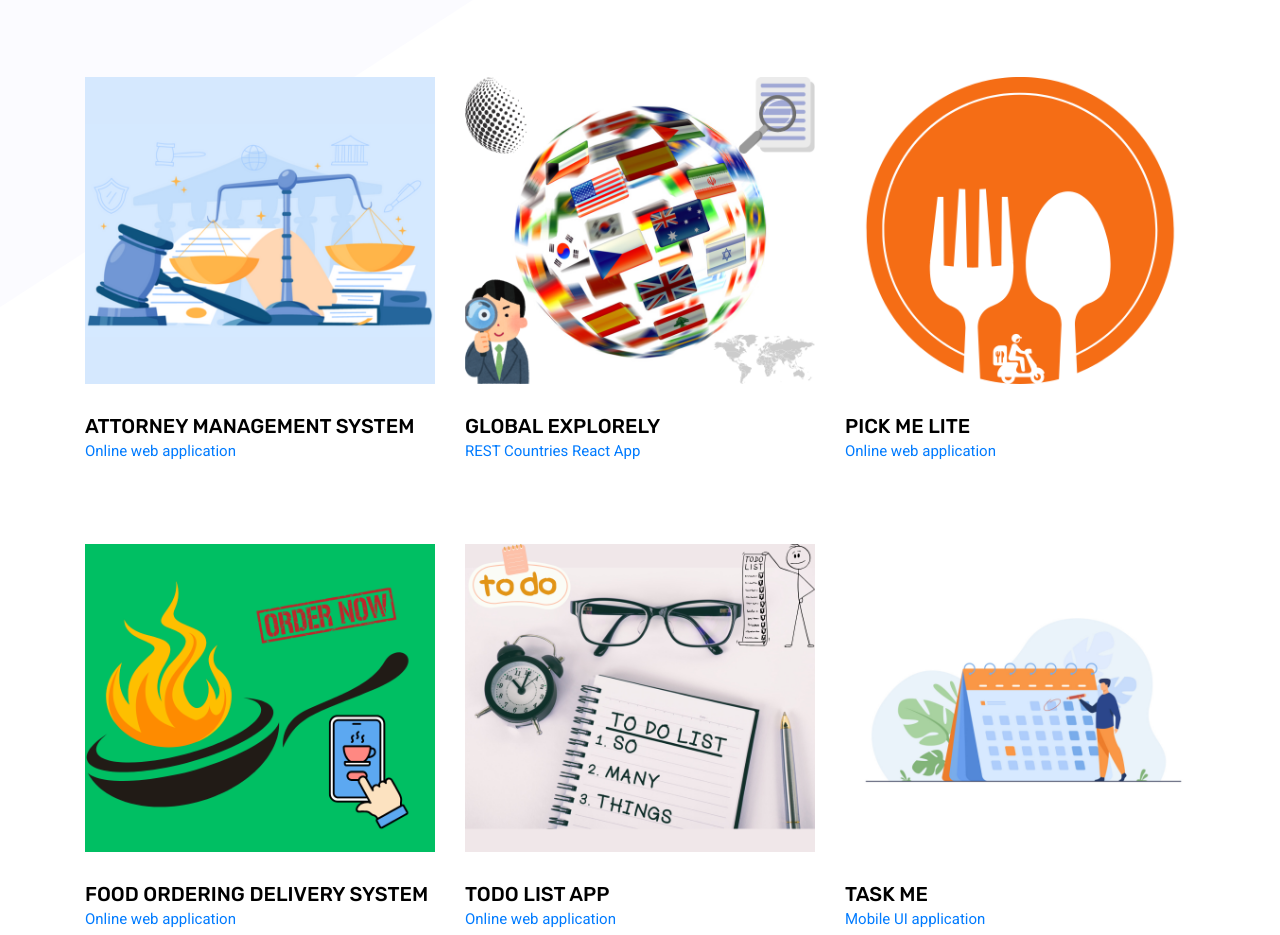
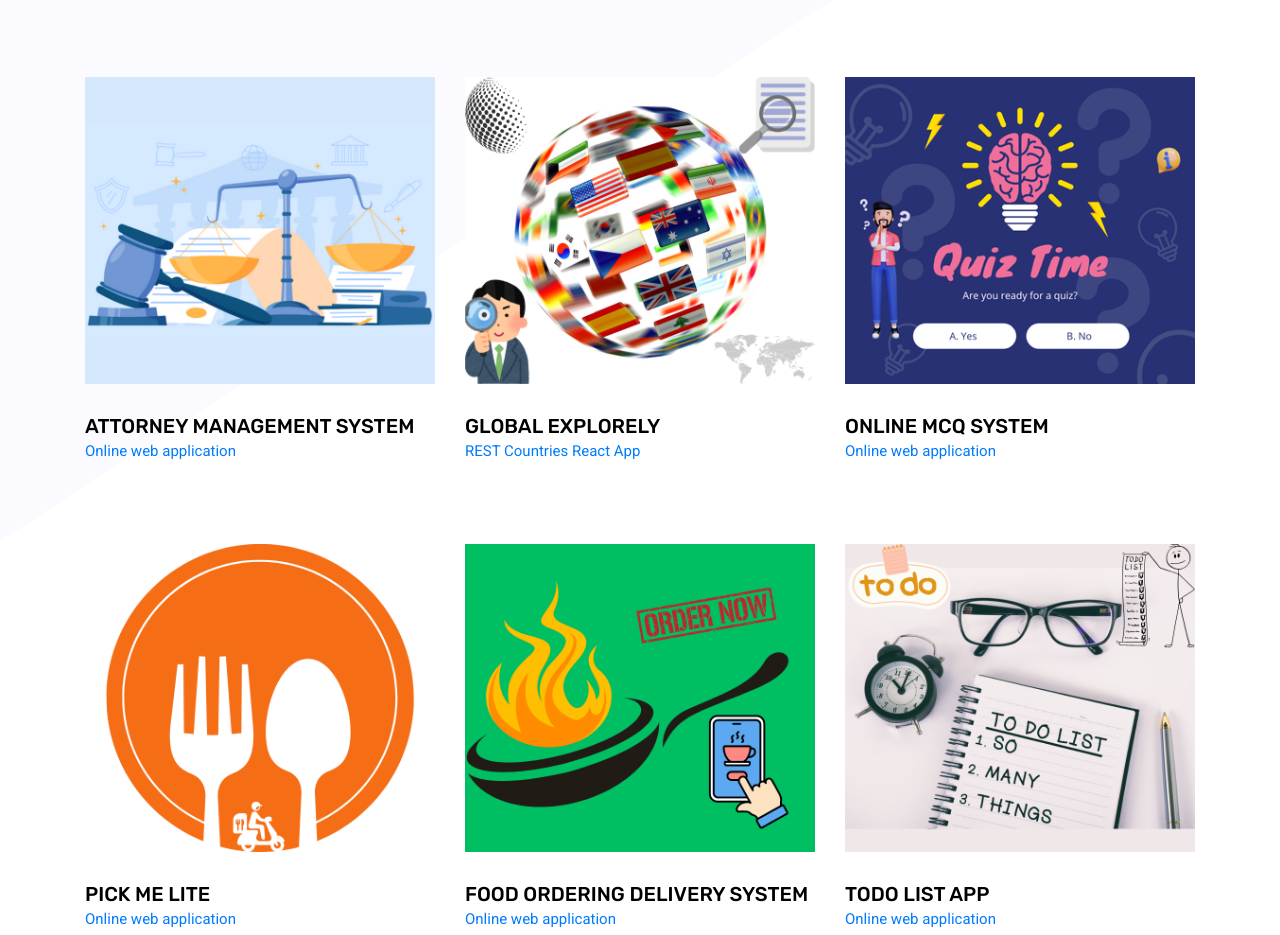
Before and after one commit to anushka9D/Anushka_Dilshan, a plain HTML site: page index.html in a window 1280 px wide. Shown: the part 8083-9018 px from the top of the page. Drawn offline with nearby package versions, Linux system fonts and the light colour scheme; some packages are replaced by stand-ins of ours; animation ran at ten frames a second; a script that the page names is missing.

Commit message:
Add Online MCQ System project to portfolio
Added a new project entry for Online MCQ System with details and image.

```diff
--- a/index.html
+++ b/index.html
@@ -558,6 +558,21 @@
 				<!--================ web project =================-->
 				<div class="col-lg-4 col-md-6 all web">
 					<div class="portfolio_box">
+						<a href="https://github.com/anushka9D/Online-MCQ-System" target="_blank">
+							<div class="single_portfolio">
+								<img class="img-fluid w-100" src="img/project/web9.png" alt="">
+								<div class="short_info">
+									<h4>Online MCQ System</h4>
+									<p>Online web application</p>
+								</div>
+							</div>
+						</a>
+					</div>
+				</div>
+
+				<!--================ web project =================-->
+				<div class="col-lg-4 col-md-6 all web">
+					<div class="portfolio_box">
 						<a href="https://github.com/anushka9D/Pick-me-lite" target="_blank">
 							<div class="single_portfolio">
 								<img class="img-fluid w-100" src="img/project/web6.png" alt="">
```
